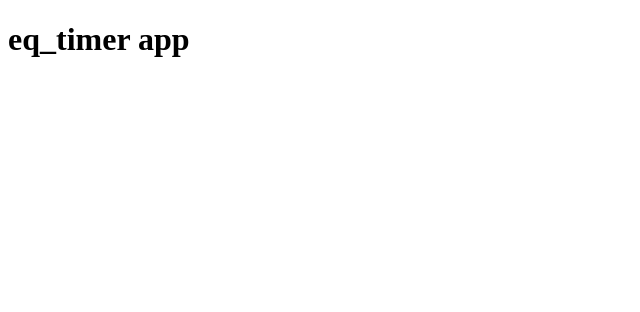
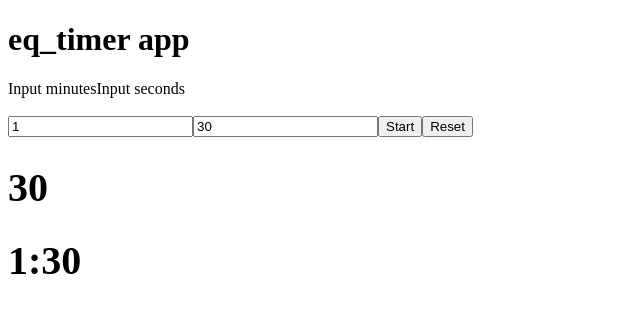
Before and after one commit to JustinRoesner/react-timer, a React (Create React App) app in the folder eq_timer/: page / in a window 1280 px wide. Shown: the top 312 px of the page, without its empty margins (0-640 px from the left). Built offline with nearby package versions, Linux system fonts and the light colour scheme.

Commit message:
timer with user inputed seconds working

```diff
--- a/eq_timer/src/App.js
+++ /dev/null
@@ -1,5 +0,0 @@
-import React from 'react';
-
-export default () => {
-  return <h1>eq_timer app</h1>;
-};
--- /dev/null
+++ b/eq_timer/src/components/App.js
@@ -0,0 +1,11 @@
+import React from 'react';
+import Timer from './Timer';
+
+export default () => {
+  return (
+    <div>
+      <h1>eq_timer app</h1>
+      <Timer />
+    </div>
+  );
+};
--- /dev/null
+++ b/eq_timer/src/components/Timer.js
@@ -0,0 +1,78 @@
+import React from 'react';
+
+class Timer extends React.Component {
+    constructor(props){
+        super(props)
+        this.state = {
+            isOn: false,
+            maxTime: 30,
+            currentTime: 30,
+            maxMinutes: 1,
+            maxSeconds: 30,
+            currentMinutes: 1,
+            currentSeconds: 30
+        }
+
+        this.startTimer = this.startTimer.bind(this)
+        this.resetTimer = this.resetTimer.bind(this)
+        this.onMinutesChange = this.onMinutesChange.bind(this)
+        this.onSecondsChange = this.onSecondsChange.bind(this)
+    }
+
+    startTimer(){
+        this.setState({isOn: true})
+        this.setState({currentTime: this.state.maxTime})
+        this.setState({currentMinutes: this.state.maxMinutes})
+        this.setState({currentSeconds: this.state.maxSeconds})
+
+        if (1 === 1){
+            console.log("inside test")
+        }
+
+        this.timer = setInterval(() => this.setState({
+            currentTime: this.state.currentTime - 1,
+
+        }), 1000)
+
+        console.log("start")
+    }
+
+    resetTimer(){
+        clearInterval(this.timer)
+        this.setState({isOn: false })
+        this.setState({currentTime: this.state.maxTime})
+        console.log("reset");
+    }
+
+    onMinutesChange(e){
+        this.setState({maxMinutes: e.target.value})
+        console.log("min ok")
+    }
+
+    onSecondsChange(e){
+        this.setState({maxTime: e.target.value})
+        this.setState({maxSeconds: e.target.value})
+        console.log("sec ok")
+    }
+
+    render(){
+            return (
+            <div>
+                <div>
+                    <span className="firstLabel">Input minutes</span>
+                    <span className="secondLabel">Input seconds</span>
+                </div>
+                <br/>
+                <input type="number" value={this.state.maxMinutes} onChange={this.onMinutesChange} />
+                <input type="number" value={this.state.maxTime} onChange={this.onSecondsChange} />
+                <button onClick={this.startTimer}>Start</button>
+                <button onClick={this.resetTimer}>Reset</button>
+                <br/>
+                <h1 style={{ fontSize: 40 }}>{this.state.currentTime}</h1>
+                <h1 style={{ fontSize: 40 }}>{this.state.currentMinutes}:{this.state.currentSeconds}</h1>
+            </div>
+        );
+    }
+}
+
+export default Timer;
--- a/eq_timer/src/index.js
+++ b/eq_timer/src/index.js
@@ -1,5 +1,5 @@
 import React from 'react';
 import ReactDOM from 'react-dom';
-import App from './App';
+import App from './components/App';
 
 ReactDOM.render(<App />, document.querySelector('#root'));
```
